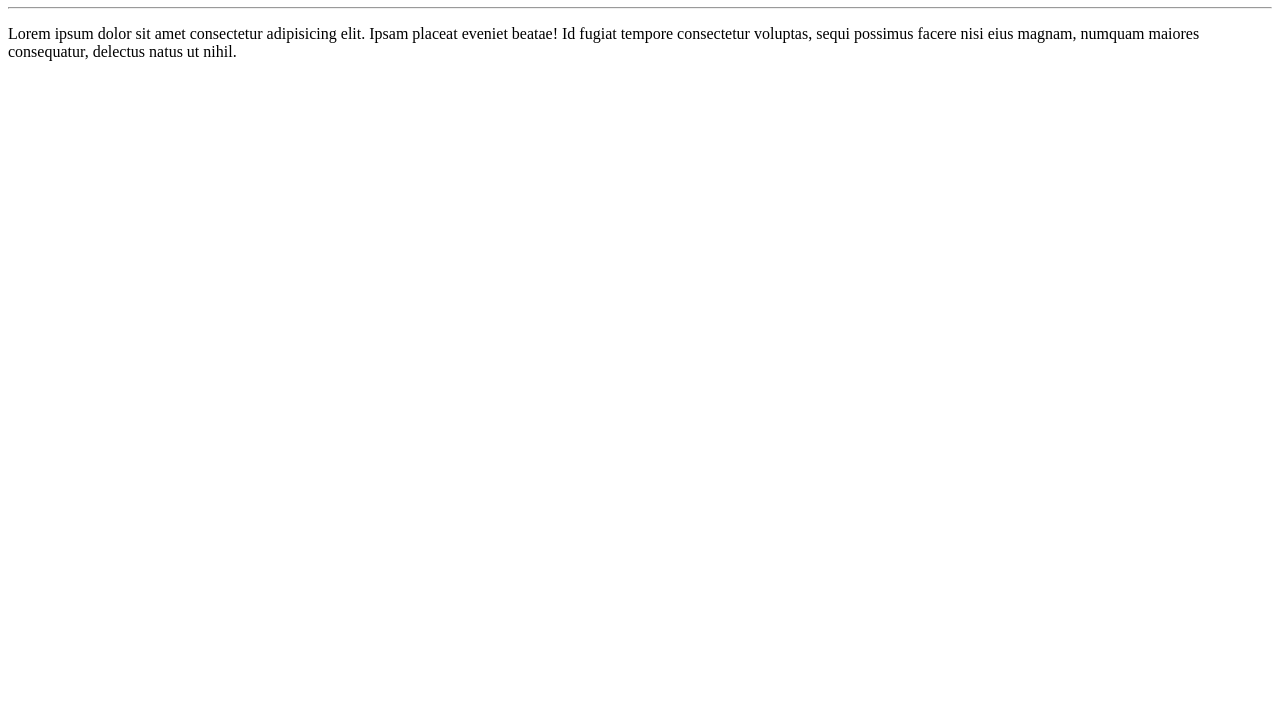
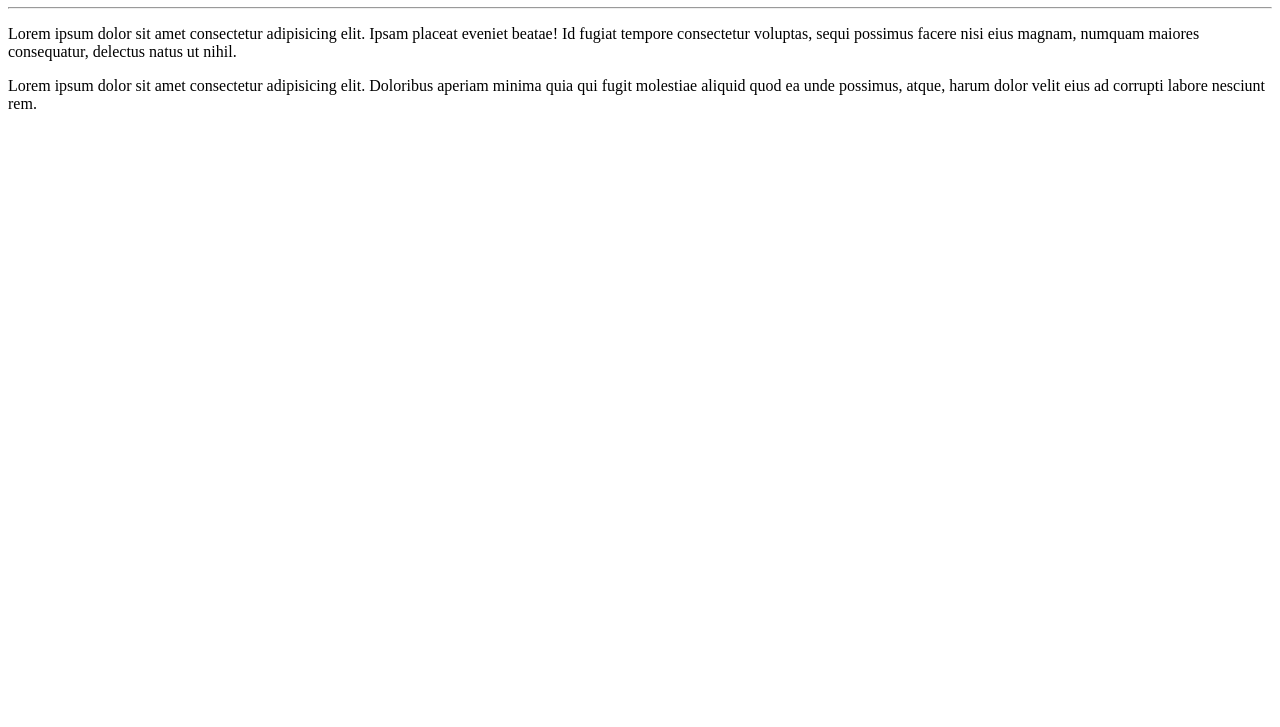
Before and after one commit to ativador/Ola-Mundo, a plain HTML site: page site-exemplo/index.html in a window 1280 px wide. Shown: the part 73-800 px from the top of the page. Drawn offline with Linux system fonts and the light colour scheme.

Commit message:
adicionei um parágrafo

```diff
--- a/site-exemplo/index.html
+++ b/site-exemplo/index.html
@@ -9,5 +9,6 @@
     <h1>Olá, Mundo!</h1>
     <hr>
     <p>Lorem ipsum dolor sit amet consectetur adipisicing elit. Ipsam placeat eveniet beatae! Id fugiat tempore consectetur voluptas, sequi possimus facere nisi eius magnam, numquam maiores consequatur, delectus natus ut nihil.</p>
+    <p>Lorem ipsum dolor sit amet consectetur adipisicing elit. Doloribus aperiam minima quia qui fugit molestiae aliquid quod ea unde possimus, atque, harum dolor velit eius ad corrupti labore nesciunt rem.</p>
 </body>
 </html>
```
